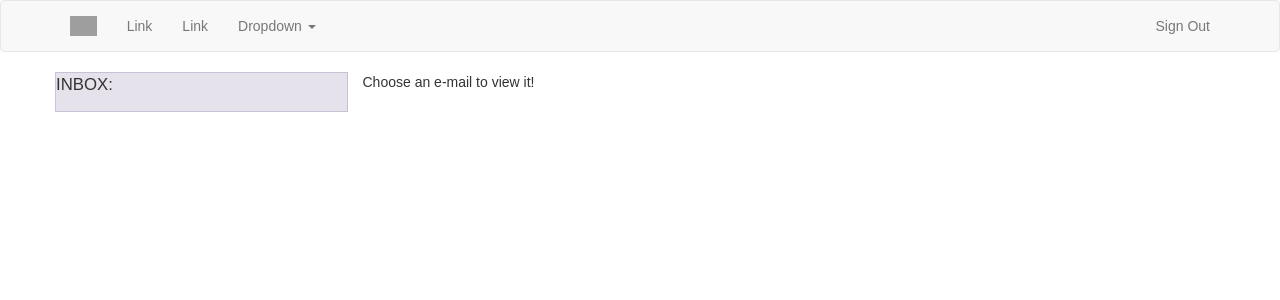
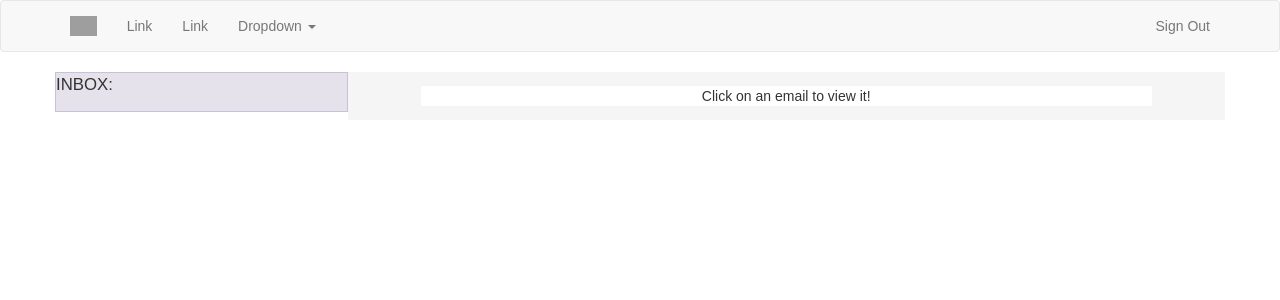
Before and after one commit to sidbav/starterhacks, a React (Create React App) app in the folder Frontend/my-app/: page / in a window 1280 px wide. Shown: the top 300 px of the page. Built offline with nearby package versions, Linux system fonts and the light colour scheme; no server answers; grey boxes are pictures that could not be loaded.

Commit message:
workingish model, gonna css now

```diff
--- a/Frontend/my-app/src/EmailContent.js
+++ b/Frontend/my-app/src/EmailContent.js
@@ -4,10 +4,17 @@ var Col = require('react-bootstrap/lib/Col');
 
 class EmailContent extends Component {
   render(){
-    console.log(this.props)
     if (!this.props.contentData){
       return(
-        <div> Choose an e-mail to view it!</div>
+        <Row className="email-background">
+          <Col sm = {1} md = {1} lg = {1}>
+          </Col>
+          <Col sm = {10} md = {10} lg ={10} className = "email-content">
+            <div className = "placeholder-email-content">Click on an email to view it!</div>
+          </Col>
+          <Col sm ={1} md = {1} lg = {1}>
+          </Col>
+        </Row>
       )
     }
     else{
@@ -20,6 +27,12 @@ class EmailContent extends Component {
               <div className = "email-title">
                 {this.props.contentData.subject}
               </div>
+              <div>
+                To: {this.props.contentData.to}<br></br>
+                From: {this.props.contentData.from}<br></br>
+                {this.props.contentData.date}<br></br><br></br>
+              </div>
+
             </div>
               {this.props.contentData.bodyText}
           </Col>
--- a/Frontend/my-app/src/PageBody.js
+++ b/Frontend/my-app/src/PageBody.js
@@ -26,7 +26,6 @@ function sortJson(data){
   })
 
   var returnArray = actionableData.concat(nonActionableData);
-  console.log(returnArray);
   return returnArray
 }
 
--- a/Frontend/my-app/src/Toolbar.js
+++ b/Frontend/my-app/src/Toolbar.js
@@ -1,4 +1,5 @@
 import React, { Component } from 'react';
+
 var Navbar = require('react-bootstrap/lib/Navbar');
 var Nav = require('react-bootstrap/lib/Nav');
 var NavItem = require('react-bootstrap/lib/NavItem');
@@ -12,7 +13,7 @@ class Toolbar extends Component{
         <Navbar>
           <Navbar.Header>
             <Navbar.Brand>
-              <img src = "../public/urgentai.png"></img>
+              <img src = "../public/urgentai.png"/>
             </Navbar.Brand>
           </Navbar.Header>
           <Nav>
--- a/Frontend/my-app/src/index.css
+++ b/Frontend/my-app/src/index.css
@@ -24,7 +24,6 @@ body {
 }
 
 .email-title{
-  text-align: center;
   font-size: 1.5em;
   font-family: sans-serif;
   text-decoration: underline;
@@ -54,3 +53,6 @@ body {
   padding-bottom:1em;
   cursor: pointer;
 }
+.placeholder-email-content{
+  text-align: center;
+}
```
